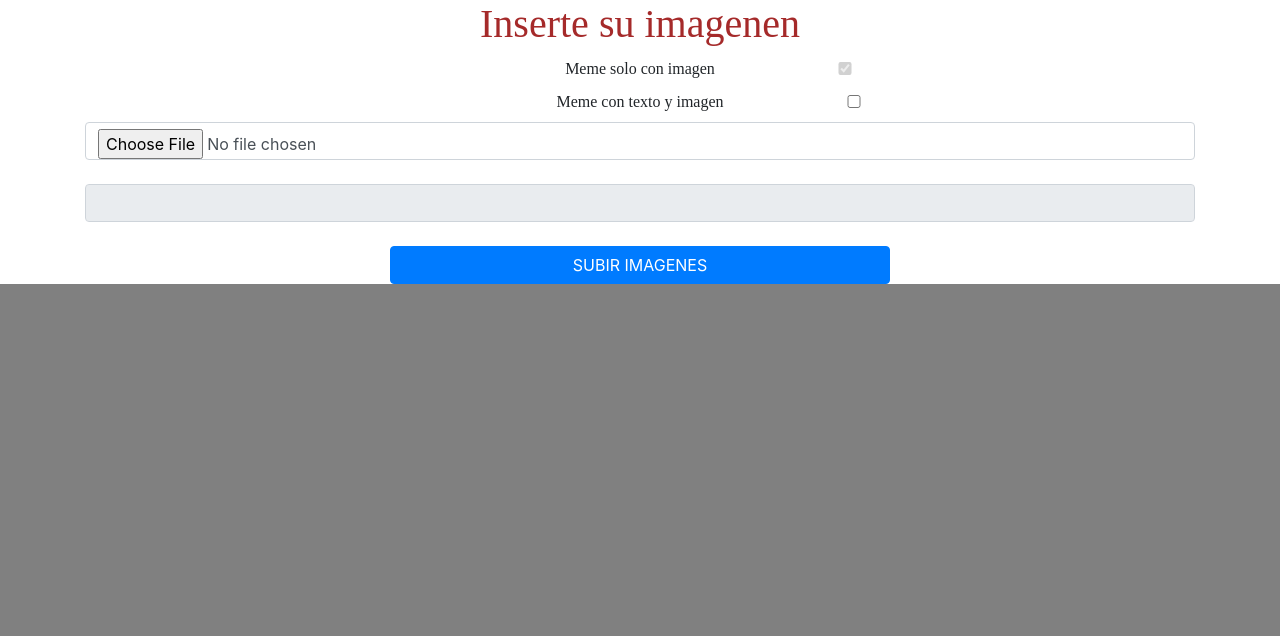
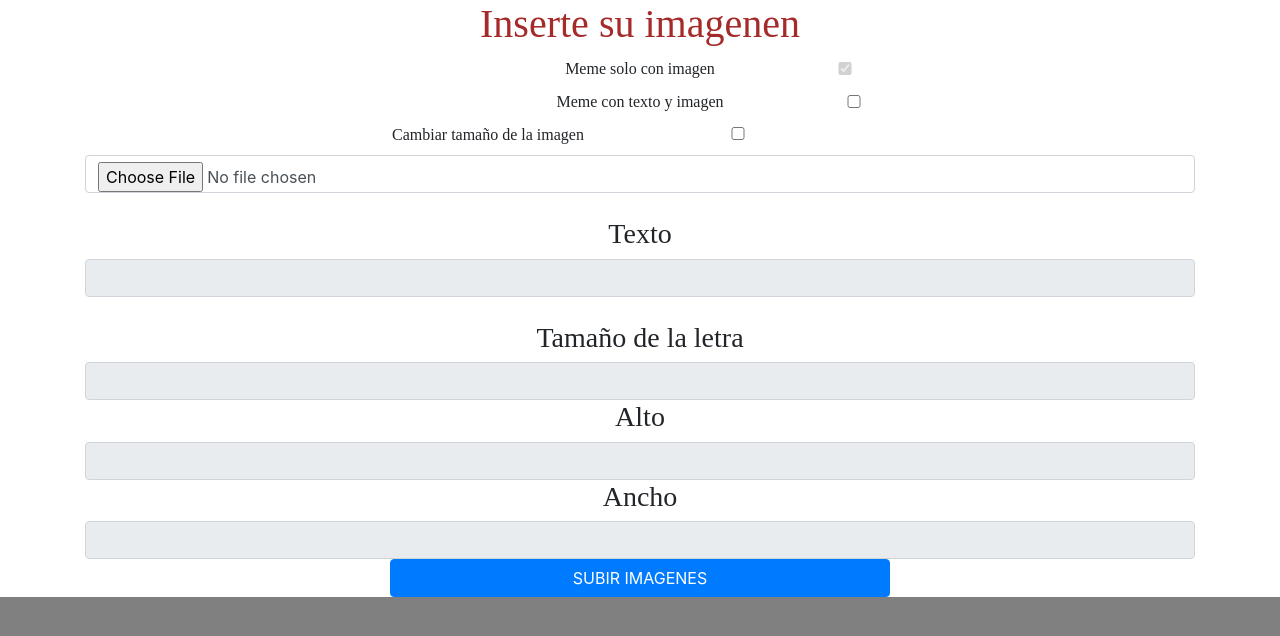
Before and after one commit to fcgalindom/images, a Django app: page / in a window 1280 px wide. Shown: the top 636 px of the page. Run offline with Django 3.2, Linux system fonts and the light colour scheme; some libraries are stand-ins or nearby versions.

Commit message:
antes de integrarlo

```diff
--- a/static/css/estilos.css
+++ b/static/css/estilos.css
@@ -29,3 +29,6 @@ h1 {
 label{
  font-family: "Times New Roman";
 }
+h3{
+  font-family: "Times New Roman";
+}
--- /dev/null
+++ b/static/script/validaciones.js
@@ -0,0 +1,42 @@
+
+function validacionImagen() {
+        var validarImagen = document.getElementById('validarImagen');
+        var Ruta = validarImagen.value;
+        var archivosP = /(.png|.jpg)$/i;
+        if (!archivosP.exec(Ruta)) {
+            alert('Asegurese que su archivo sea una imagen y tenga extencion JPG , JPEG o PNG');
+            validarImagen.value = '';
+            return false;
+        }
+ }
+function alertaChecked(){
+   	var  habilitar =  document.formulariImagen.checkTexto.checked
+
+
+   	if (habilitar == true){
+         document.formulariImagen.textoMeme.disabled = false;
+         document.formulariImagen.numeroMeme.disabled = false;
+
+   	}
+   	else{
+        document.formulariImagen.textoMeme.disabled = true;
+        document.formulariImagen.numeroMeme.disabled = true;
+   	}
+
+}
+function alterarTexto(){
+	var  habilitar =  document.formulariImagen.ceckTamaño.checked
+		if (habilitar == true){
+         document.formulariImagen.cambiarAlto.disabled = false;
+         document.formulariImagen.cambiarAncho.disabled = false;
+
+   	}
+   	else{
+        document.formulariImagen.cambiarAlto.disabled = true;
+        document.formulariImagen.cambiarAncho.disabled = true;
+   	}
+
+
+
+
+}
--- a/subir/views.py
+++ b/subir/views.py
@@ -10,18 +10,35 @@ def imagenes(request):
 
         darImagen = request.FILES['imagens']
 
+        ImageManipulator.change_size(darImagen,40,40)
+        ImageManipulator.predeterminada(darImagen)
+
         textoMeme = None
         if'checkTexto' in  request.POST :
              textoMeme = request.POST['textoMeme']
+             textoNumero = request.POST['numeroMeme']
+             textoNumero = int(textoNumero)
 
-             ImageManipulator.add_text(darImagen, textoMeme, 30)
+             ImageManipulator.add_text(darImagen, textoMeme, textoNumero)
+        if  'ceckTamaño' in request.POST :
+            cambiarAlto = request.POST['cambiarAlto']
+            cambiarAncho = request.POST['cambiarAncho']
+            cambiarAncho = int (cambiarAncho)
+            cambiarAlto = int (cambiarAlto)
+            ImageManipulator.change_size(darImagen,cambiarAncho,cambiarAlto)
 
 
 
 
 
 
-        return render(request, "memes.html",{'textoMeme': textoMeme})
+
+
+
+
+        return render(request, "memes.html",{'textoMeme': textoMeme ,
+        'cambiarAlto': cambiarAlto , 'cambiarAncho' : cambiarAncho
+                                             })
     return render(request, "imagenes.html")
 def memes (request):
     return render(request,"memes.html")
--- a/templates/imagenes.html
+++ b/templates/imagenes.html
@@ -6,20 +6,14 @@
 
 
 
+
     <link  rel="stylesheet" href="/static/css/estilos.css">
     <script src="https://ajax.googleapis.com/ajax/libs/jquery/3.2.1/jquery.min.js"></script>
+    <script src="/static/script/validaciones.js"></script>
 
 
     <link rel="stylesheet" href="https://stackpath.bootstrapcdn.com/bootstrap/4.5.0/css/bootstrap.min.css" integrity="sha384-9aIt2nRpC12Uk9gS9baDl411NQApFmC26EwAOH8WgZl5MYYxFfc+NcPb1dKGj7Sk" crossorigin="anonymous">
-    <script>
-        document.forms.demo.radiosB.forEach(radio => {
-             radio.addEventListener('change', () => {
-             alert('${document.forms.demo.radiosB.value} Thai Gayo');
-                })
-          });
 
-
-    </script>
 </head>
 
 <body>
@@ -28,7 +22,7 @@
 
 
  <h1>Inserte su imagenen</h1>
-<form class="form-group" action="{% url  'subir' %}" method="post"  enctype="multipart/form-data">
+<form  name="formulariImagen" class="form-group" action="{% url  'subir' %}" method="post"  enctype="multipart/form-data">
 
        {% csrf_token   %}
 
@@ -42,17 +36,33 @@
     <br/>
        <label>
          Meme con texto y imagen
-       <input class="form-check-input" name="checkTexto" onclick="textoMeme.disabled = false " type="checkbox"/>
+       <input class="form-check-input" name="checkTexto" id="checkboxMensaje"  onclick="alertaChecked() "type="checkbox"/>
            </label>
     <br/>
+
+    <label>
+        Cambiar tamaño de la imagen
+       <input class="form-chceck-input" name="ceckTamaño" id="checkboxTamaño" onclick="alterarTexto()" type="checkbox"/>
+
+    </label>
+
+    <br/>
+
 
     <input id="validarImagen" class="form-control" type="file" name="imagens" required onchange="return validacionImagen()"/>
 
 
 
     <br/>
-    <input class= "form-control" name="textoMeme" disabled ="disabled"  type="text" maxlength="25" />
+    <h3>Texto</h3>
+    <input class= "form-control" name="textoMeme" disabled  type="text" maxlength="25" />
     <br/>
+    <h3>Tamaño de la letra</h3>
+    <input class="form-control" disabled name="numeroMeme"  type="number" max="100" placeholder="">
+    <h3> Alto</h3>
+    <input class="form-control" disabled name="cambiarAlto" type="number" min="10" max="200">
+    <h3>Ancho</h3>
+    <input class="form-control" disabled name="cambiarAncho" type="number" min="10" max="200">
 
     <button class="btn btn-primary"  type="submit">SUBIR IMAGENES</button>
 </form>
@@ -62,15 +72,3 @@
 
 
 </html>
-<script type="text/javascript">
-    function validacionImagen() {
-        var validarImagen = document.getElementById('validarImagen');
-        var Ruta = validarImagen.value;
-        var archivosP = /(.png|.jpg)$/i;
-        if (!archivosP.exec(Ruta)) {
-            alert('Asegurese que su archivo sea una imagen y tenga extencion JPG , JPEG o PNG');
-            validarImagen.value = '';
-            return false;
-        }
-    }
-</script>
--- a/templates/memes.html
+++ b/templates/memes.html
@@ -25,6 +25,11 @@
 
                <img src="/static/imagenes/salida2.jpg">
             {% endif %}
+            {%  if cambiarAlto and cambiarAncho %}
+                <h1> Aqui es tu meme con cambio de imagen   </h1>
+                <img src="/static/imagenes/tamaño.jpg">
+            {% endif %}
+
 
 
 
```
Also changed, not shown: ahorasi/ImageManipulator.py (+26 -3 lines), static/imagenes/salida.jpg, static/imagenes/salida2.jpg, static/imagenes/tamaño.jpg (added).
